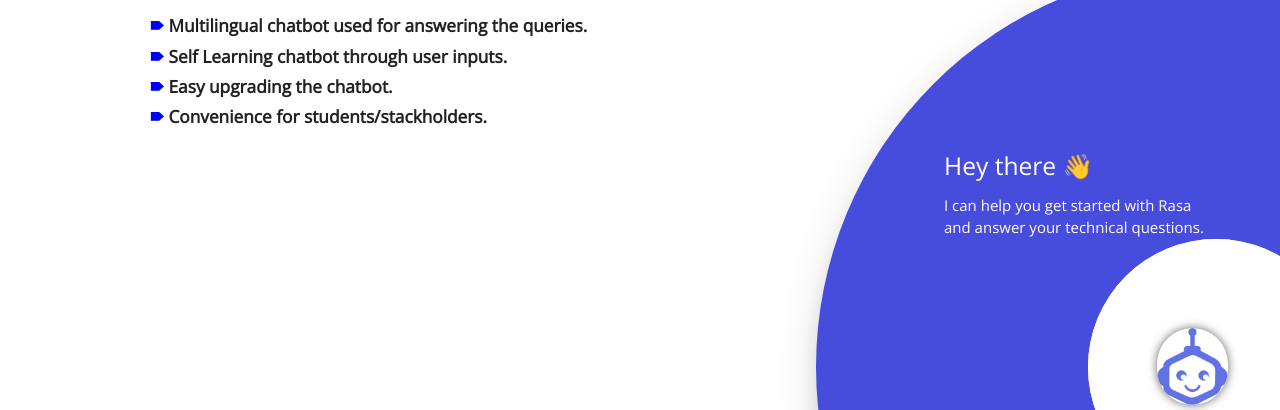
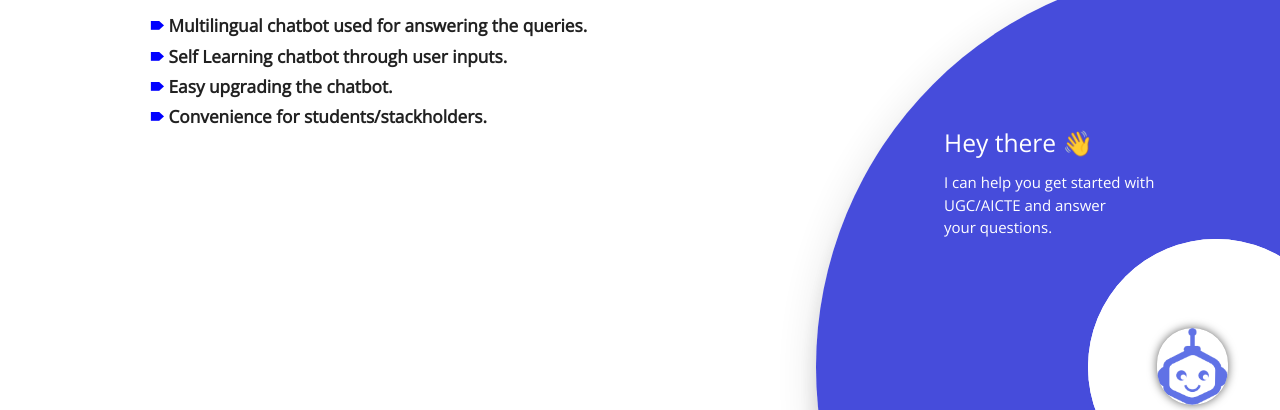
Before and after one commit to LEAGUEDORA/UI, a plain HTML site: page index.html in a window 1280 px wide. Shown: the part 390-800 px from the top of the page. Drawn offline with nearby package versions, Linux system fonts and the light colour scheme; no server answers.

Commit message:
response changes

```diff
--- a/index.html
+++ b/index.html
@@ -55,7 +55,7 @@
   </head>
 
   <body>
-    <h6 style="margin-left:30px;color:blue;font-weight: bolder;"><a href="#"><u>sih.<span style="color:grey">teambros</span>.co.in</u></a></h6>
+    <h6 style="margin-left:30px;color:blue;font-weight: bolder;"><a href="http://sih.teambros.co.in/"><u>sih.<span style="color:grey">teambros</span>.co.in</u></a></h6>
     <div>
       <img style="height: 350px;margin-left: 150px;" src="https://cdn-images-1.medium.com/max/1600/1*QVnVYYqQ6Wx4B74kOM-VFQ.png">
     </div>
@@ -122,8 +122,8 @@
         <div class="tap-target-content">
           <h5 class="white-text">Hey there 👋</h5>
           <p class="white-text">
-            I can help you get started with Rasa and answer your technical
-            questions.
+            I can help you get started with UGC/AICTE and answer<br>
+             your questions.
           </p>
         </div>
       </div>
```
